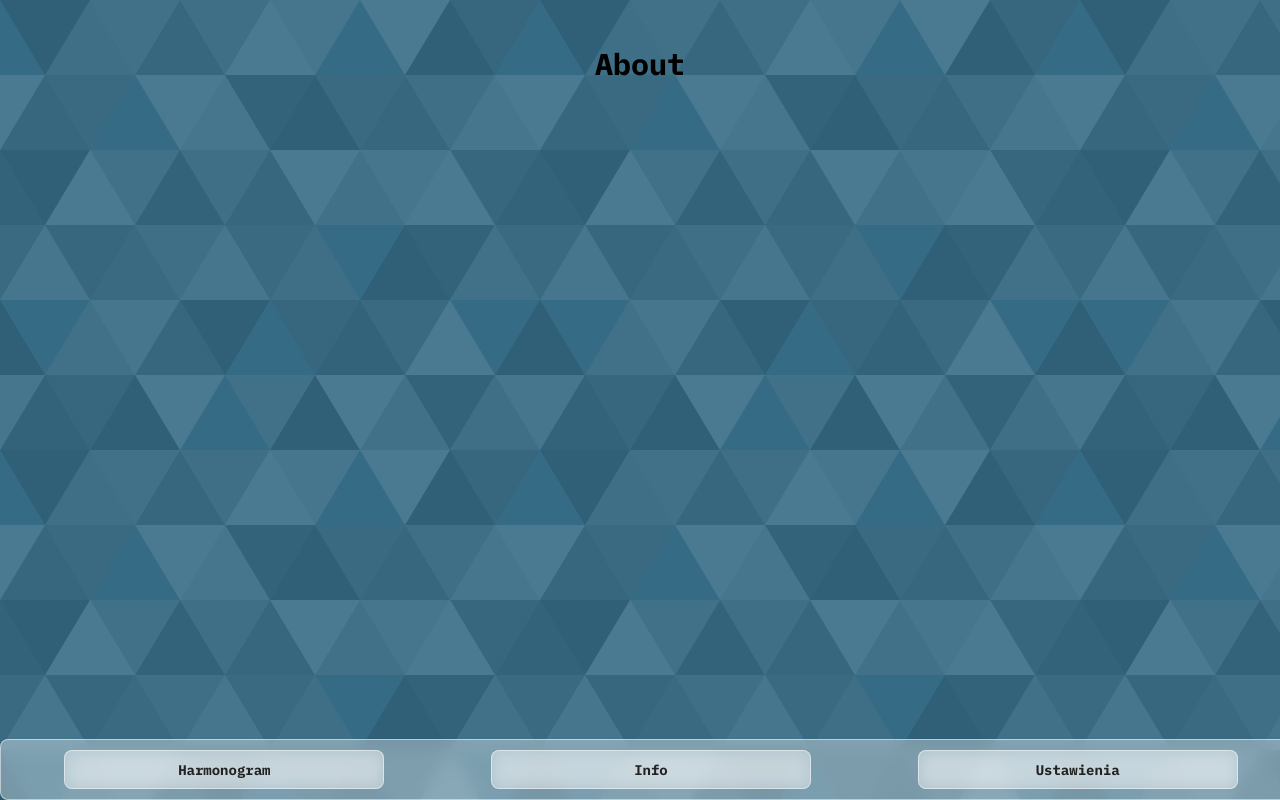
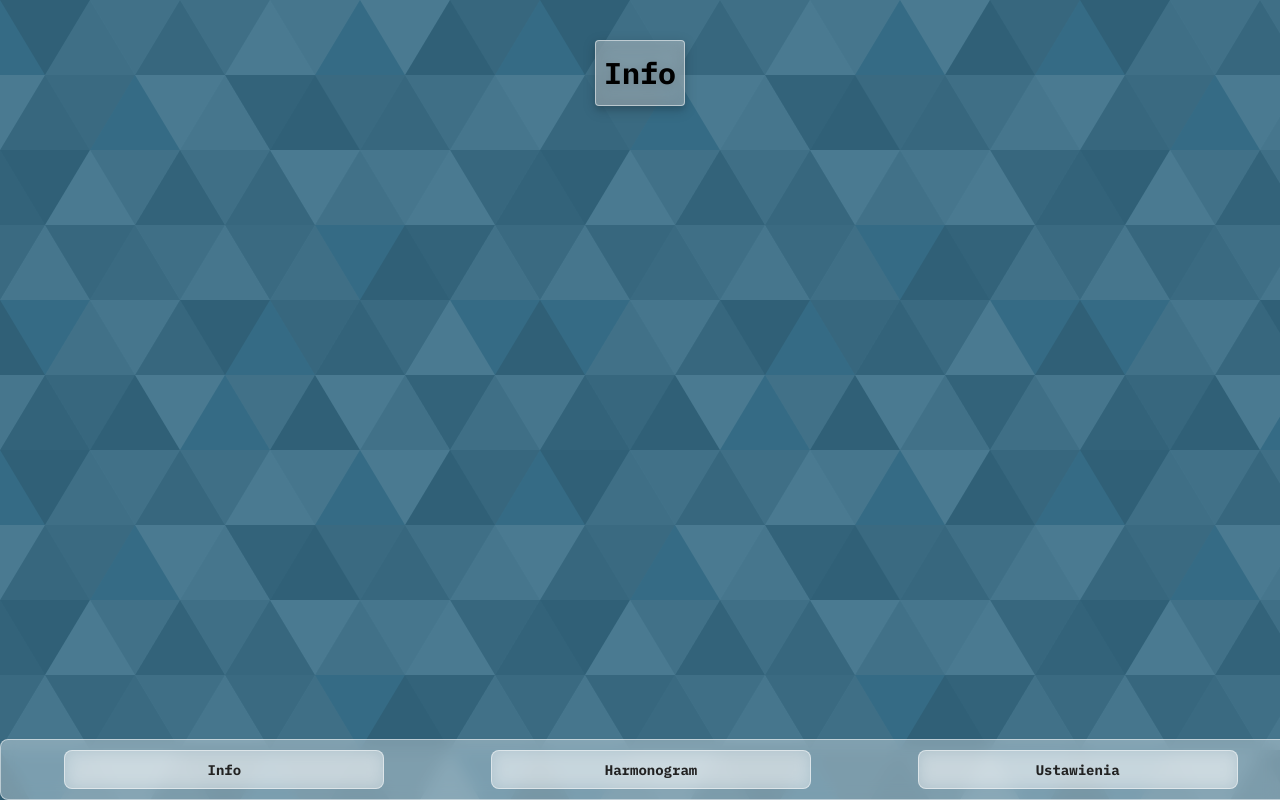
Before and after one commit to puksh/kalendarz, a Vue app: page / in a window 1280 px wide. Both pictures are taken after a click on the button "Info". Built offline with nearby package versions, Linux system fonts and the light colour scheme.

Commit message:
style: Added the galss effect on info and settings pages
Moved calendar button to be in the middle on the sidebar

```diff
--- a/src/components/AboutComponent.vue
+++ b/src/components/AboutComponent.vue
@@ -1,6 +1,13 @@
 <template>
-  <div class="about">
-    <h1>About</h1>
+  <div
+    style="
+      display: flex;
+      flex-direction: column;
+      gap: 20px;
+      align-items: center;
+    "
+  >
+    <h1>Info</h1>
   </div>
 </template>
 
@@ -11,4 +18,16 @@ export default {
 };
 </script>
 
-<style scoped></style>
+<style scoped>
+h1 {
+  background: var(--glass-bg-color);
+  backdrop-filter: blur(var(--glass-blur));
+  -webkit-backdrop-filter: blur(var(--glass-blur));
+  border: 1px solid var(--glass-border-color);
+  border-radius: var(--border-radius-small);
+  filter: drop-shadow(var(--shadow-drop));
+  box-shadow: var(--glass-box-shadow);
+  width: auto;
+  padding: var(--spacing-medium);
+}
+</style>
--- a/src/components/SettingsComponent.vue
+++ b/src/components/SettingsComponent.vue
@@ -1,6 +1,13 @@
 <template>
-  <div class="about">
-    <h1>Settings</h1>
+  <div
+    style="
+      display: flex;
+      flex-direction: column;
+      gap: 20px;
+      align-items: center;
+    "
+  >
+    <h1>Ustawienia</h1>
     <label class="glass-toggle">
       <input
         type="checkbox"
@@ -30,6 +37,17 @@ export default {
 </script>
 
 <style scoped>
+h1 {
+  background: var(--glass-bg-color);
+  backdrop-filter: blur(var(--glass-blur));
+  -webkit-backdrop-filter: blur(var(--glass-blur));
+  border: 1px solid var(--glass-border-color);
+  border-radius: var(--border-radius-small);
+  filter: drop-shadow(var(--shadow-drop));
+  box-shadow: var(--glass-box-shadow);
+  width: auto;
+  padding: var(--spacing-medium);
+}
 .glass-toggle {
   display: inline-flex;
   align-items: center;
--- a/src/components/SideBarComponent.vue
+++ b/src/components/SideBarComponent.vue
@@ -1,13 +1,13 @@
 <template>
   <aside class="sidebar">
+    <button @click="$emit('navigate', 'AboutComponent')" class="sidebar-button">
+      Info
+    </button>
     <button
       @click="$emit('navigate', 'CalendarComponent')"
       class="sidebar-button"
     >
       Harmonogram
-    </button>
-    <button @click="$emit('navigate', 'AboutComponent')" class="sidebar-button">
-      Info
     </button>
     <button
       @click="$emit('navigate', 'SettingsComponent')"
```
